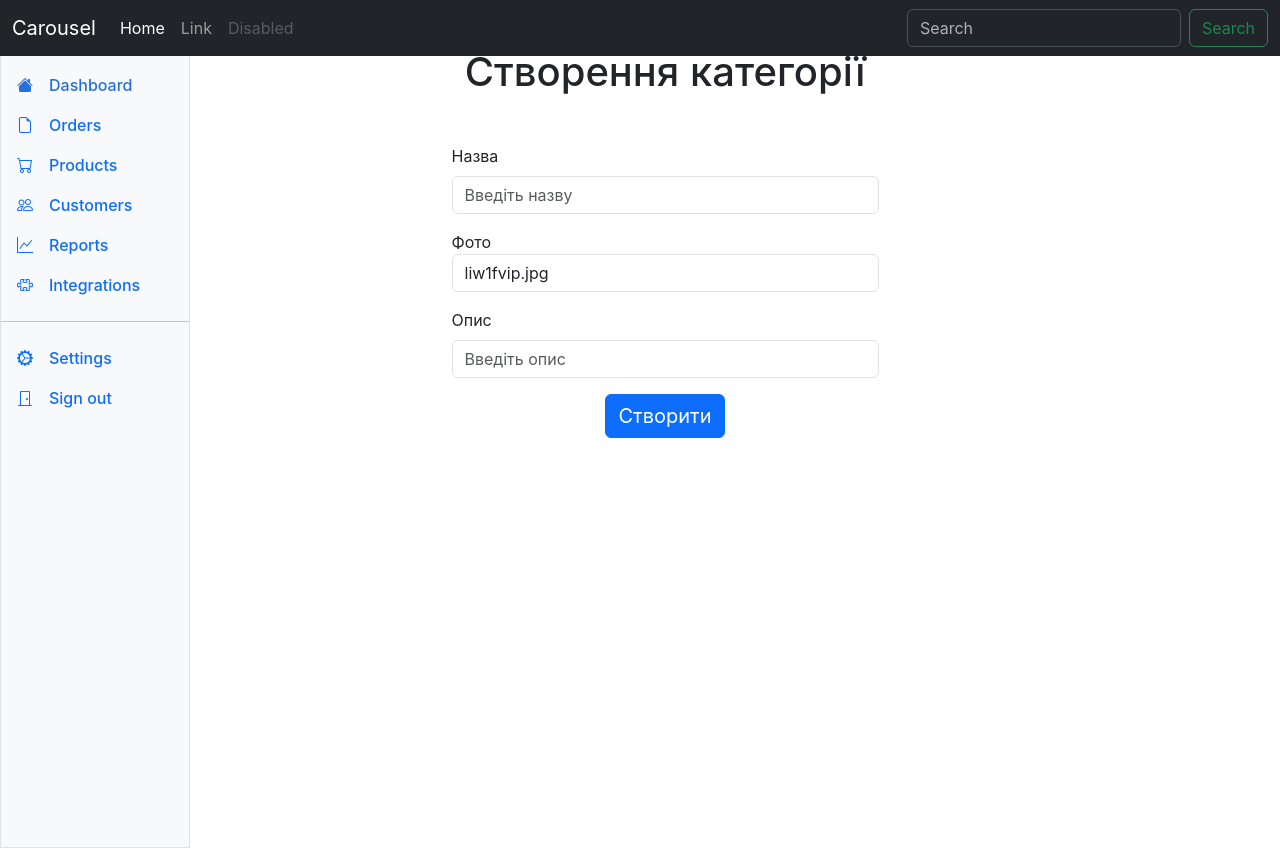
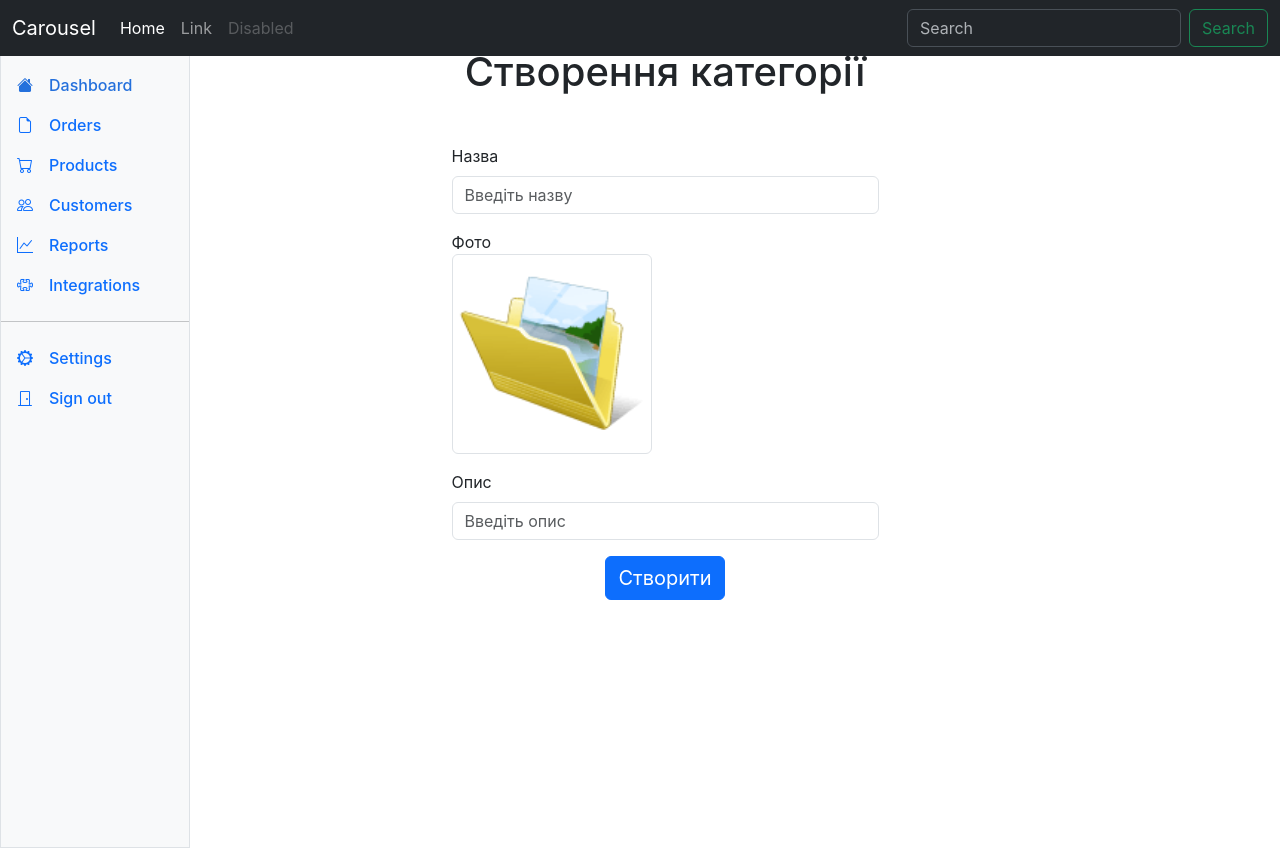
Before and after one commit to nazaruha/First_PHP_Proj, a React (Create React App) app in the folder my-app/: page /admin/category/create in a window 1280 px wide. Built offline with nearby package versions, Linux system fonts and the light colour scheme.

Commit message:
CRUD categories in back and front

```diff
--- a/my-app/src/components/admin/categories/create/CategoryCreatePage.tsx
+++ b/my-app/src/components/admin/categories/create/CategoryCreatePage.tsx
@@ -1,23 +1,53 @@
+import selectImage from "../../../../assets/select-image.png";
 import {CategoryCreateSchema} from "../validation";
 import {useFormik} from "formik";
-import uniqid from 'uniqid';
 import classNames from "classnames";
 import {ICategoryCreate} from "../types";
 import {useNavigate} from "react-router-dom";
-import http from "../../../../http";
+import {ChangeEvent, useRef, useState} from "react";
+import default_http from "../../../../http_common";
 
 const CategoryCreatePage = () => {
     const navigate = useNavigate();
 
+    const [imageError, setImageError] = useState<string>("");
+
     const init: ICategoryCreate = {
         name: "",
-        image: uniqid() + '.jpg',
+        image: null,
         description: ""
     };
 
+    const onChangeFileHandler = (e: ChangeEvent<HTMLInputElement>) => {
+        const files = e.target.files;
+        if (files) {
+            const file = files[0];
+            if (file) {
+                const allowedTypes = ["image/jpeg", "image/png", "image/gif"]
+                if (!allowedTypes.includes(file.type)) {
+                    alert("Недопустимий тип файлу!");
+                    return;
+                }
+                setFieldValue(e.target.name, file);
+                console.log(`${e.target.name}`);
+            }
+        }
+    }
+
     const onFormikSubmit = async (values: ICategoryCreate) => {
+        if (values.image === null) {
+            setImageError("Оберіть фотографію");
+            return;
+        }
+
+        console.log("VALUES", values);
+
         try {
-            const result = await http.post("api/category", values);
+            const result = await default_http.post("api/category", values,{
+                headers: {
+                    "Content-Type": "multipart/form-data"
+                } // ЦЕЙ HEADERS ТРЕБА ЩОБ ФОТКА ПЕРЕДАВАЛАСЬ У СЕРВЕР
+            });
             console.log("Category create", result);
             navigate("..");
         } catch (error) {
@@ -32,6 +62,8 @@ const CategoryCreatePage = () => {
     })
 
     const {values, errors, touched, handleSubmit, handleChange, setFieldValue} = formik;
+
+    const imageRef = useRef<HTMLImageElement>(null);
 
     return (
         <>
@@ -60,21 +92,34 @@ const CategoryCreatePage = () => {
                 </div>
 
                 <div className="mb-3">
-                    <label htmlFor="image">Фото</label>
+                    <label htmlFor="image">
+                        Фото
+                        <img
+                            src={values.image == null ? selectImage : URL.createObjectURL(values.image)}
+                            width="200"
+                            style={{objectFit: "contain", display: 'block'}}
+                            alt="ФОТОГРАФІЯ"
+                            className={classNames(
+                                "img-thumbnail d-block",
+                                {"border border-danger-subtle": imageError !== ""}
+                            )}
+                        />
+                    </label>
                     <input
-                        type="text"
+                        type="file"
                         id="image"
                         name="image"
-                        className={classNames(
-                            "form-control",
-                            {"is-invalid": touched.image && errors.image}
-                        )}
-                        value={values.image}
-                        onChange={handleChange}
-                        placeholder="Вкажіть фото"
+                        accept="image/jpeg, image/png, image/gif" // обмеження для файлу
+                        className="d-none"
+                        // value={values.image}
+                        onChange={onChangeFileHandler}
                     />
                     {errors.image && touched.image && (
                         <div className="invalid-feedback">{errors.image}</div>
+                    )}
+
+                    {imageError !== "" && (
+                        <span className={"d-block invalid-feedback"}>{imageError}</span>
                     )}
                 </div>
 
--- a/my-app/src/components/admin/categories/edit/CategoryEditPage.tsx
+++ b/my-app/src/components/admin/categories/edit/CategoryEditPage.tsx
@@ -1,27 +1,34 @@
 import { Link, useNavigate, useParams } from "react-router-dom";
-import uniqid from 'uniqid';
 import classNames from "classnames";
 import {ICategoryEdit, ICategoryItem} from "../types";
 import { useFormik } from "formik";
 import { CategoryEditSchema } from "../validation";
-import http from "../../../../http";
-import { useEffect } from "react";
+import http_common from "../../../../http_common";
+import {ChangeEvent, useEffect, useState} from "react";
+import defaultImage from "../../../../assets/select-image.png";
+import {APP_ENV} from "../../../../env";
+import selectImage from "../../../../assets/select-image.png";
 
 const CategoryEditPage = () => {
     const navigate = useNavigate();
     const { id } = useParams();
+    const [oldImage, setOldImage] = useState<string>("");
 
     const init: ICategoryEdit = {
         id: id ? Number(id) : 0,
         name: "",
-        image: uniqid() + '.jpg',
+        image: null,
         description: ""
     }
 
     const onEditCategory = async (values: ICategoryEdit) => {
         console.log("EDIT VALUES", values);
         try {
-            const result = await http.post(`api/category/edit/${id}`, values);
+            const result = await http_common.post(`api/category/edit/${id}`, values, {
+                headers: {
+                    "Content-Type": "multipart/form-data"
+                } // ЦЕЙ HEADERS ТРЕБА ЩОБ ФОТКА ПЕРЕДАВАЛАСЬ У СЕРВЕР
+            });
             console.log("RESULT", result);
             navigate("../..");
 
@@ -39,18 +46,37 @@ const CategoryEditPage = () => {
 
     const { errors, values, touched, handleChange, handleSubmit, setFieldValue } = formik;
 
+    const onChangeFileHandler = (e: ChangeEvent<HTMLInputElement>) => {
+        const files = e.target.files;
+        if (files) {
+            const file = files[0];
+            if (file) {
+                const allowedTypes = ["image/jpeg", "image/png", "image/gif"]
+                if (!allowedTypes.includes(file.type)) {
+                    alert("Недопустимий тип файлу!");
+                    return;
+                }
+                setFieldValue(e.target.name, file);
+                console.log(`${e.target.name}`);
+            }
+        }
+    }
+
     useEffect(() => {
-        http.get<ICategoryItem>(`api/category/${id}`)
+        http_common.get<ICategoryItem>(`api/category/${id}`)
             .then(resp => {
                 const { data } = resp;
                 console.log(data);
                 setFieldValue("name", data.name);
                 setFieldValue("description", data.description);
-                setFieldValue("image", data.image);
+                // setFieldValue("image", data.image);
+                setOldImage(`${APP_ENV.BASE_URL}uploads/300_${data.image}`)
             }).catch(err => {
                 console.log("ERR", err);
             })
     }, [id]);
+
+    const imgView = oldImage ? oldImage: defaultImage;
 
     return (
         <>
@@ -75,6 +101,29 @@ const CategoryEditPage = () => {
                             {errors.name}
                         </div>
                     )}
+                </div>
+                <div className="mb-3">
+                    <label htmlFor="image">
+                        Фото
+                        <img
+                            src={values.image == null ? imgView : URL.createObjectURL(values.image)}
+                            width="200"
+                            style={{objectFit: "contain", display: 'block', cursor: 'pointer'}}
+                            alt="ФОТОГРАФІЯ"
+                            className={classNames(
+                                "img-thumbnail d-block",
+                            )}
+                        />
+                    </label>
+                    <input
+                        type="file"
+                        id="image"
+                        name="image"
+                        accept="image/jpeg, image/png, image/gif" // обмеження для файлу
+                        className="d-none"
+                        // value={values.image}
+                        onChange={onChangeFileHandler}
+                    />
                 </div>
                 <div className="mb-3">
                     <label htmlFor="description" className="form-label">Опис</label>
--- a/my-app/src/components/admin/categories/types.ts
+++ b/my-app/src/components/admin/categories/types.ts
@@ -1,19 +1,19 @@
 export interface ICategoryItem {
     id: number;
     name: string;
-    image: string;
+    image: File | null;
     description: string;
 }
 
 export interface ICategoryCreate {
     name: string;
-    image: string;
+    image: File | null;
     description: string;
 }
 
 export interface ICategoryEdit {
     id: number;
     name: string;
-    image: string;
+    image: File | null;
     description: string;
 }
--- a/my-app/src/components/admin/categories/validation.ts
+++ b/my-app/src/components/admin/categories/validation.ts
@@ -4,8 +4,8 @@ export const CategoryCreateSchema = yup.object().shape({
     name: yup.string()
         .max(255, "Максимум 255 символів")
         .required("Введіть ім'я"),
-    image: yup.string()
-        .required("Оберіть фото"), // допрацюєм пізніше
+    // image: yup.object()
+    //     .required("Оберіть фото"), // допрацюєм пізніше
     description: yup.string()
         .max(4000, "Максимум 4000 символів")
         .required("Введіть опис")
--- a/my-app/src/containers/default/DefaultLayout.tsx
+++ /dev/null
@@ -1,13 +0,0 @@
-import { Outlet } from "react-router-dom"
-
-const DefaultLayout = () => {
-    return (
-        <>
-            <div className="container mt-3">
-                <Outlet />
-            </div>
-        </>
-    )
-}
-
-export default DefaultLayout;
```
Also changed, not shown: my-app/src/components/admin/categories/list/CategoryListPage.tsx (+8 -5 lines), my-app/src/assets/select-image.png (added), my-app/src/http_common.ts (renamed from my-app/src/http.ts), 1 other file (tests, documents, lock files or other folders).
